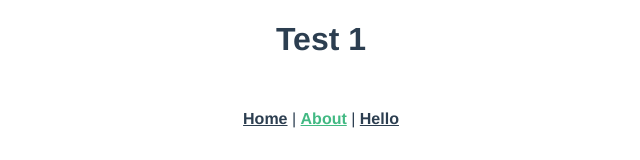
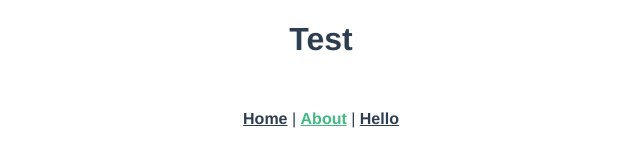
Before and after one commit to kanishev/vue-pwa, a Vue app: page /about in a window 1280 px wide. Shown: the top 160 px of the page, without its empty margins (319-959 px from the left). Built offline with nearby package versions, Linux system fonts and the light colour scheme.

Commit message:
refactor

```diff
--- a/src/App.vue
+++ b/src/App.vue
@@ -1,6 +1,6 @@
 <template>
   <div id="app">
-    <h1>Test 1</h1>
+    <h1>Test</h1>
     <div id="nav">
       <router-link to="/">Home</router-link> |
       <router-link to="/about">About</router-link> |
```
Also changed, not shown: src/service-worker.js (+2 -26 lines), 7 other files (tests, documents, lock files or other folders).
